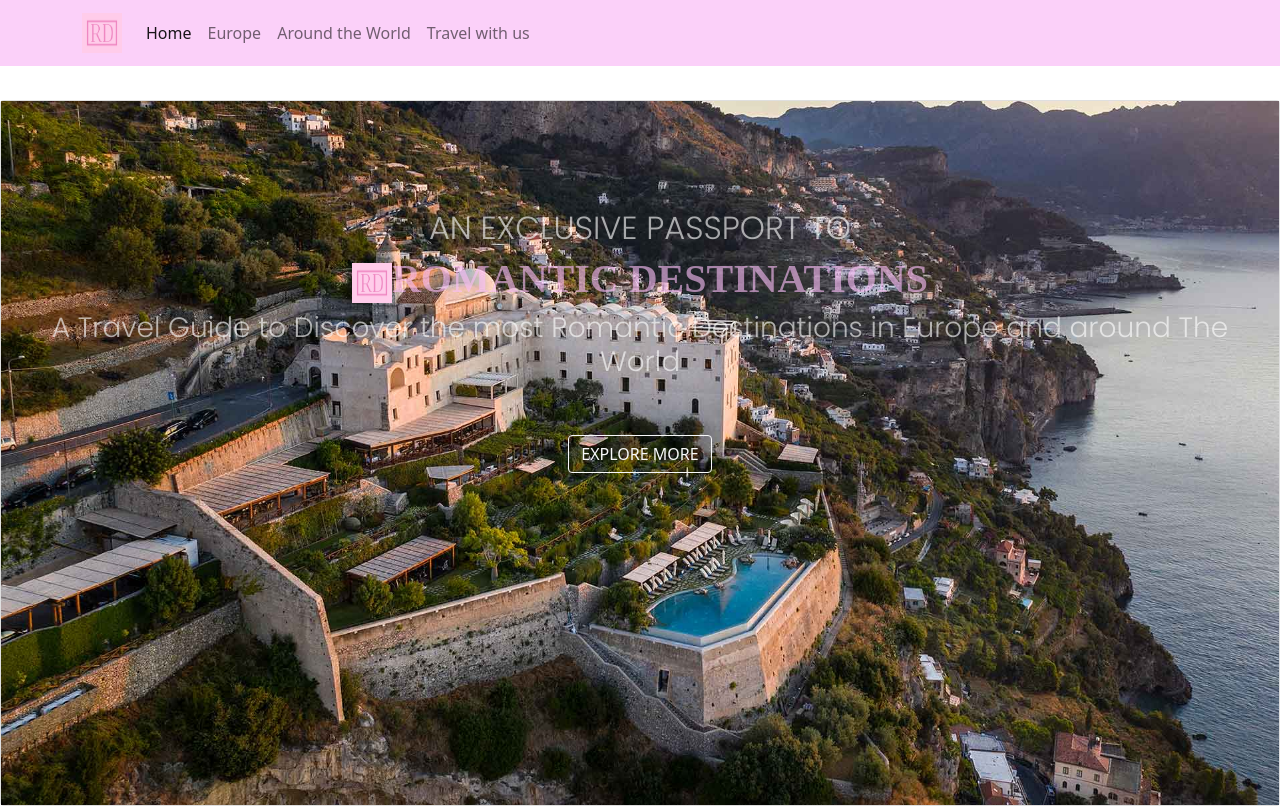
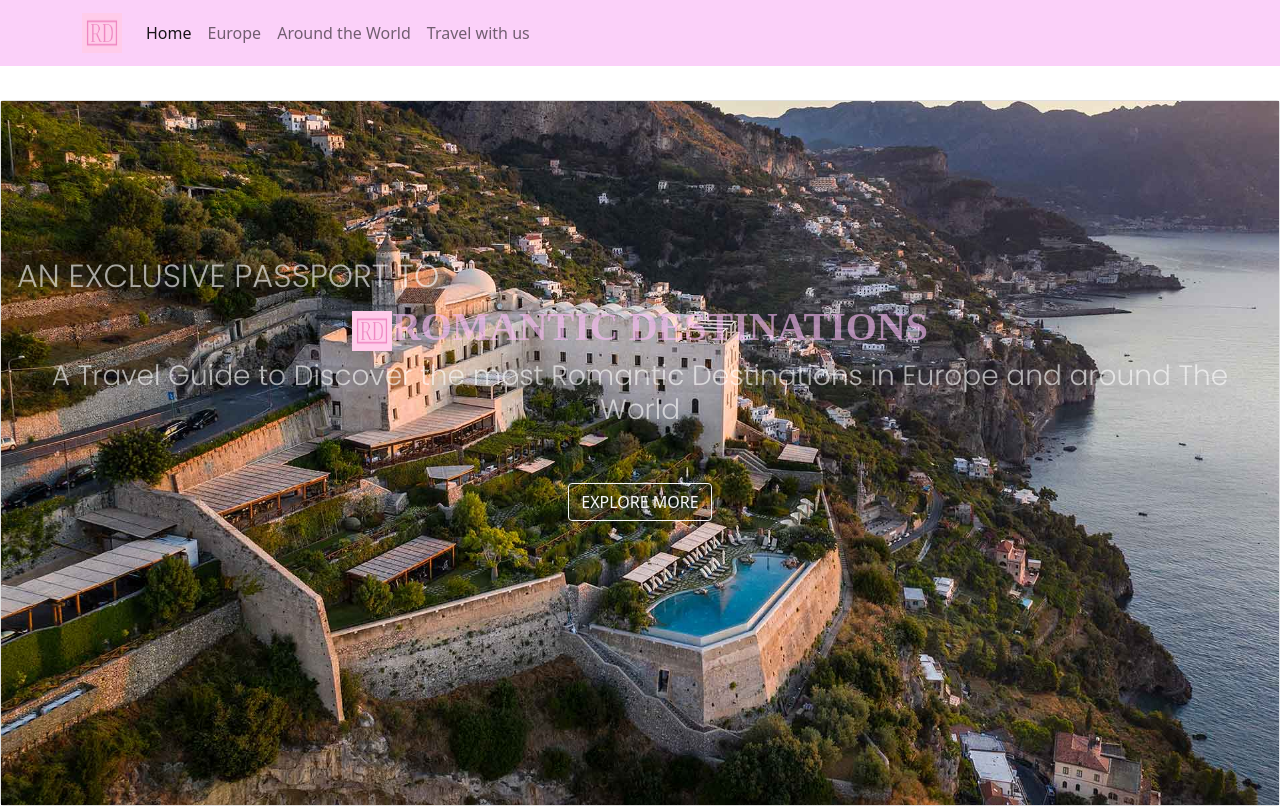
Before and after one commit to Hayesi/Responsive-Homepage-Homework, a plain HTML site: page index.html in a window 1280 px wide. Shown: the top 807 px of the page. Drawn offline with nearby package versions, Linux system fonts and the light colour scheme; a web font is replaced by a local one.

Commit message:
Updated html

```diff
--- a/index.html
+++ b/index.html
@@ -104,7 +104,7 @@
         <br />
         <br />
         <br />
-        <h2 class="text-center" style="color: #ffffff9e">
+        <h2 class="mt-5" class="text-center" style="color: #ffffff9e">
           AN EXCLUSIVE PASSPORT TO
         </h2>
         <h1 class="text-center" style="color: #fabff79e">
```
